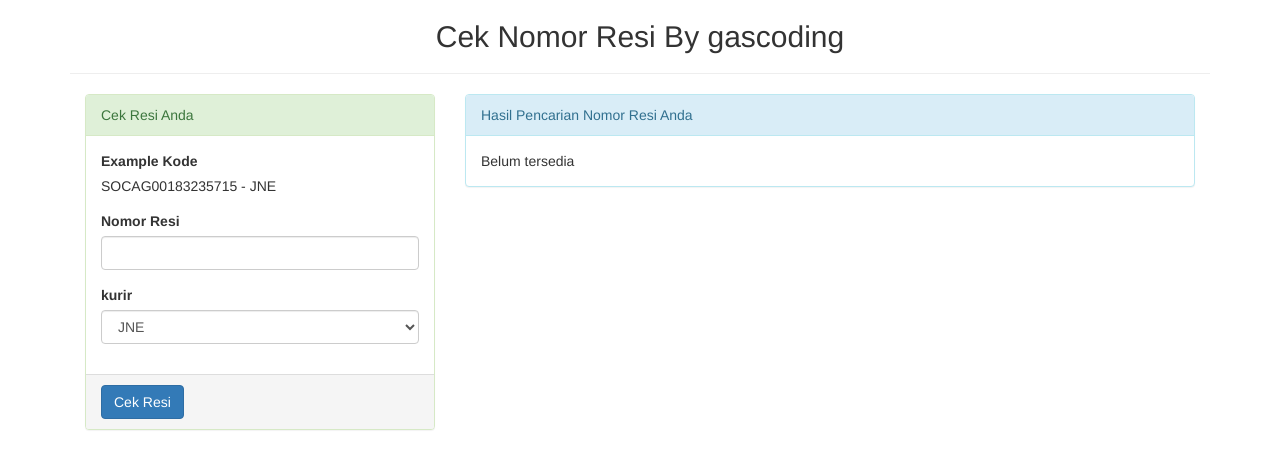
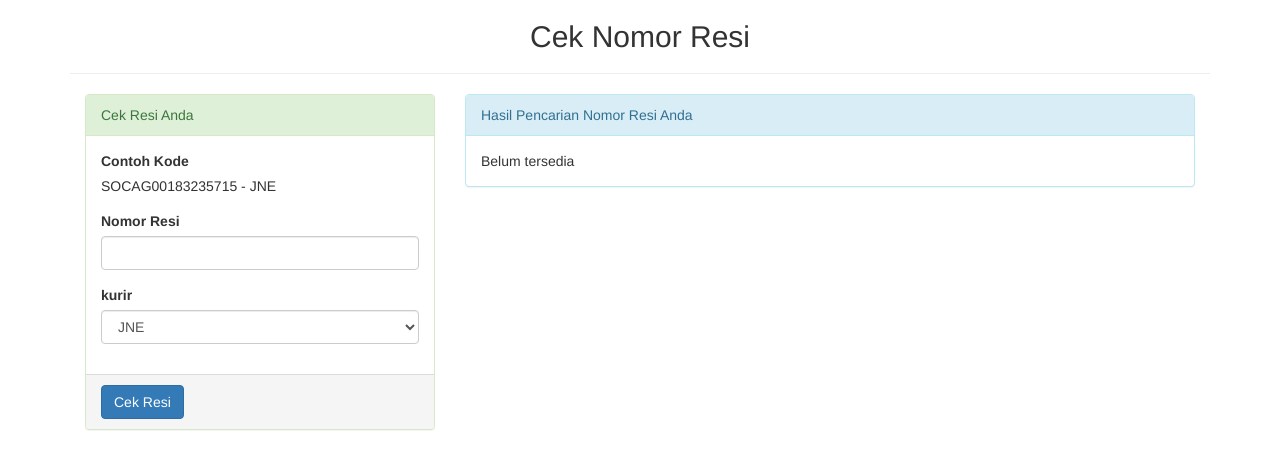
Before and after one commit to tahaluindo/RajaOngkir, a PHP site: page /CekResi2/index.php in a window 1280 px wide. Shown: the top 469 px of the page. Run offline with PHP 8.4, Linux system fonts and the light colour scheme.

Commit message:
Update index.php

```diff
--- a/CekResi2/index.php
+++ b/CekResi2/index.php
@@ -19,7 +19,7 @@
  </head>
  <body>
   <div class="container">
-   <h2 align="center">Cek Nomor Resi By gascoding</h2>
+   <h2 align="center">Cek Nomor Resi</h2>
    <hr>
    <div class="col-lg-4">
     <div class="panel panel-success">
@@ -27,7 +27,7 @@
      <div class="panel-body">
       <form action="" method="post">
         <div class="form-group">
-        <label for="" class="control-label">Example Kode</label>
+        <label for="" class="control-label">Contoh Kode</label>
         <p>SOCAG00183235715 - JNE</p>
        </div>
        <div class="form-group">
```
